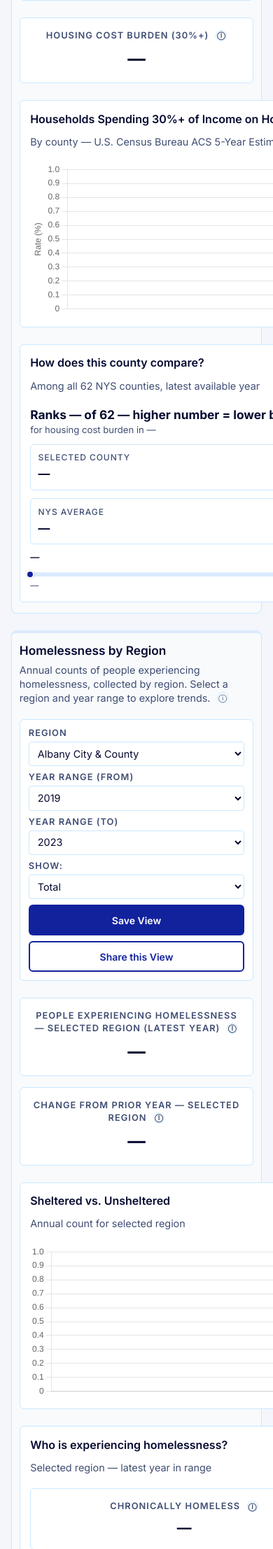
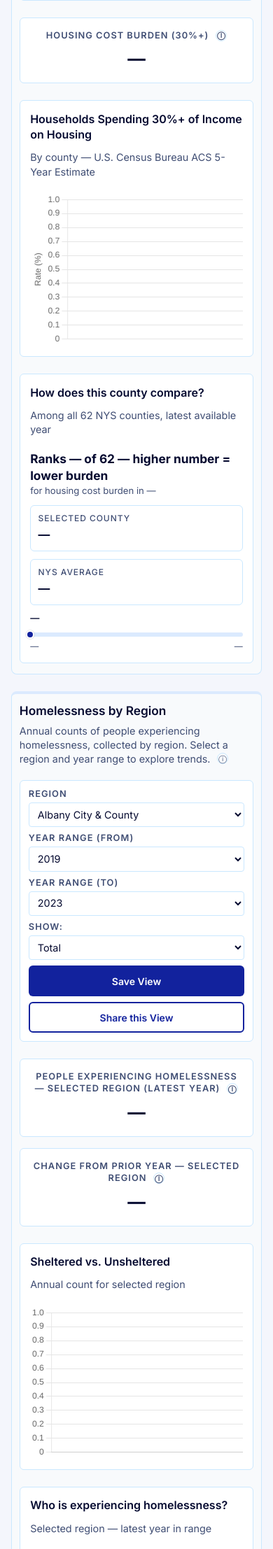
Before and after one commit to midnight-getaway/CivicDataHub, a PHP site: page /dashboard2.php in a window 390 px wide; the page is wider, and only the part inside the window is pictured. Shown: the part 674-2888 px from the top of that part at 70% size. Run offline with PHP 8.4, Linux system fonts and the light colour scheme; data that the repository does not hold is empty; a stand-in replaces the project's code that opens the database connection; some web fonts are replaced.

Commit message:
Fix dashboard2 mobile responsiveness and overflow behavior.
Use measured ranking chart widths and page-level overflow guards so dashboard2 renders cleanly on iPhone, tablet, and desktop without horizontal scroll.

```diff
--- a/dashboard2.php
+++ b/dashboard2.php
@@ -35,7 +35,7 @@ if ($pdo) {
   <script src="https://cdn.jsdelivr.net/npm/chart.js@4"></script>
 </head>
 
-<body class="<?= $is_embed ? 'embed-preview' : '' ?>">
+<body class="<?= $is_embed ? 'embed-preview dashboard2-page' : 'dashboard2-page' ?>">
   <?php if (!$is_embed) require 'includes/header.php'; ?>
 
   <main class="dashboard-layout">
@@ -703,7 +703,11 @@ if ($pdo) {
 
       const canvas = document.getElementById('ranking-chart');
       const sizer = document.getElementById('d2-ranking-sizer');
-      const containerWidth = sizer.offsetWidth || 600;
+      const container = document.getElementById('d2-ranking-container');
+      // Use measured parent widths (not a large fixed fallback) to prevent iPhone horizontal overflow.
+      const containerWidth = sizer.offsetWidth || container.clientWidth || canvas.parentNode.clientWidth || 320;
+      // Keep CSS width fluid while setting internal canvas pixels to the measured container width.
+      canvas.style.width = '100%';
       canvas.width  = containerWidth;
       canvas.height = computedHeight;
       sizer.style.height = computedHeight + 'px';
--- a/styles.css
+++ b/styles.css
@@ -1404,17 +1404,54 @@ img[src*="Portrait-KV"] {
   font-size: 1.3rem;
 }
 
-/* Dashboard2: make filter controls flow responsively */
+/* Dashboard2: align section filter bars with the same flex-wrap pattern used on other dashboards. */
 .dashboard-section .filter-bar {
-  display: grid;
-  grid-template-columns: repeat(auto-fit, minmax(180px, 1fr));
+  display: flex;
+  flex-wrap: wrap;
   align-items: end;
   gap: 0.85rem 1rem;
   padding: 0.85rem 1rem;
 }
 
+/* Dashboard2: give each filter control a flexible width so rows wrap naturally on smaller screens. */
+.dashboard-section .filter-group {
+  flex: 1 1 180px;
+  min-width: 180px;
+}
+
+/* Dashboard2: keep Save/Share actions right-aligned on larger screens like dashboards 1 and 3. */
+.dashboard-section .filter-group.view-actions {
+  flex: 0 0 auto;
+  min-width: auto;
+  margin-left: auto;
+  align-items: center;
+  flex-direction: row;
+}
+
 .dashboard-section .filter-group label {
   line-height: 1.25;
+}
+
+.dashboard2-page {
+  /* Prevent dashboard-level horizontal scrolling on narrow devices. */
+  overflow-x: hidden;
+}
+
+.dashboard2-page .dashboard-layout,
+.dashboard2-page .dashboard-layout .container,
+.dashboard2-page .dashboard-section,
+.dashboard2-page .chart-grid,
+.dashboard2-page .chart-card,
+.dashboard2-page .chart-canvas-wrap,
+.dashboard2-page #d2-ranking-container,
+.dashboard2-page #d2-ranking-sizer {
+  /* Keep every major dashboard2 wrapper constrained to viewport width. */
+  max-width: 100%;
+}
+
+.dashboard2-page .chart-card {
+  /* Allow grid children to shrink instead of forcing horizontal overflow. */
+  min-width: 0;
 }
 
 .ranking-toggle {
@@ -1457,7 +1494,11 @@ img[src*="Portrait-KV"] {
   .stat-cards { grid-template-columns: repeat(3, 1fr); }
   .dashboard-section { padding: 0.9rem 0.85rem 1rem; }
   .section-title { font-size: 1.2rem; }
-  .dashboard-section .filter-bar { grid-template-columns: repeat(2, minmax(0, 1fr)); }
+  /* Dashboard2: switch filter controls to a two-up wrap layout on tablet widths. */
+  .dashboard-section .filter-group { flex: 1 1 calc(50% - 0.5rem); min-width: 0; }
+  /* Dashboard2: move Save/Share actions below filters and stack them on tablet. */
+  .dashboard-section .filter-group.view-actions { flex: 1 1 100%; margin-left: 0; align-items: stretch; flex-direction: column; }
+  .dashboard2-page #d2-ranking-container { max-height: 500px; }
   .mini-stat-grid, .subpop-grid { grid-template-columns: 1fr; }
 
   /* Filter action buttons */
@@ -1523,7 +1564,12 @@ img[src*="Portrait-KV"] {
 
   /* Filters */
   .filter-bar,
-  .dashboard-section .filter-bar { grid-template-columns: 1fr !important; gap: 8px !important; }
+  .dashboard-section .filter-bar { gap: 8px !important; }
+  /* Dashboard2: stack every filter group to full width on mobile for consistent control spacing. */
+  .dashboard-section .filter-group { flex: 1 1 100%; min-width: 0; }
+  /* Dashboard2: keep actions full-width and stacked on mobile like dashboards 1 and 3. */
+  .dashboard-section .filter-group.view-actions { margin-left: 0; align-items: stretch; flex-direction: column; }
+  .dashboard2-page #d2-ranking-container { max-height: 400px; }
   .filter-group { width: 100%; }
   .filter-group.view-actions { flex-direction: column; align-items: stretch; gap: 8px; }
   .filter-group.view-actions .btn { width: 100%; height: 44px; }
```
